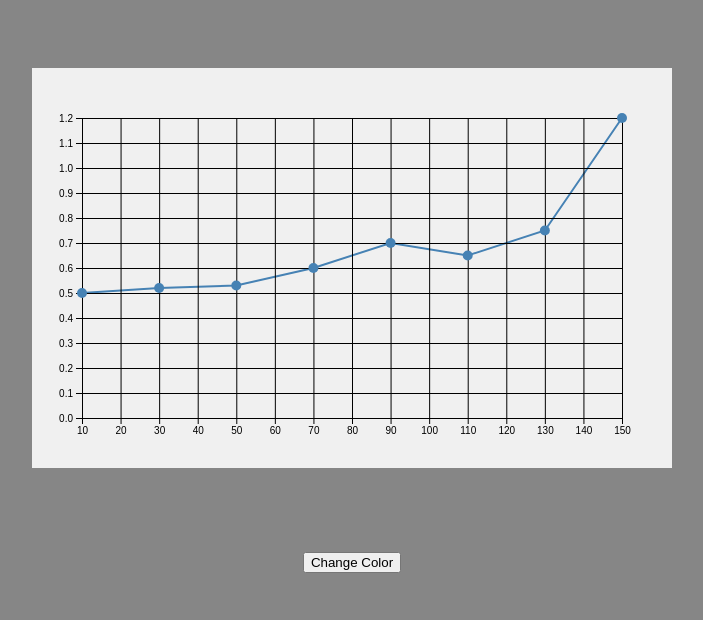
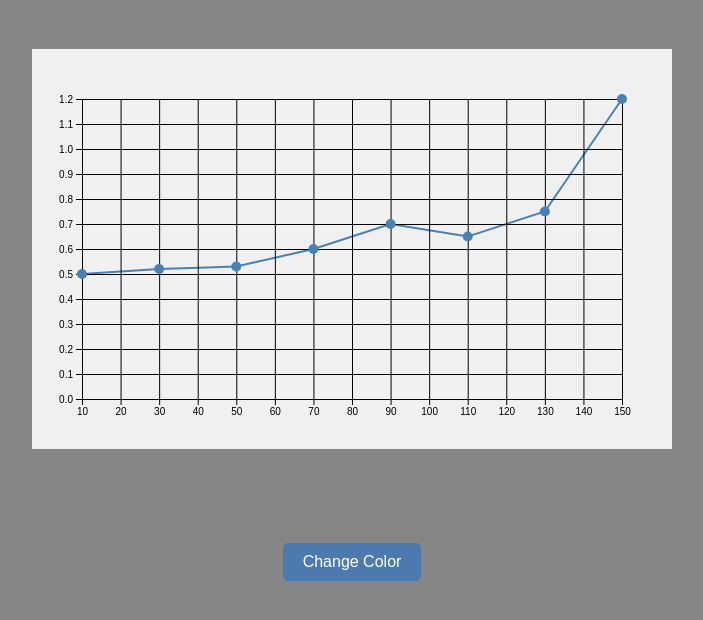
Before and after one commit to Jump3rr/line-chart, a React (Create React App) app: page / in a window 1280 px wide. Shown: the top 620 px of the page, without its empty margins (288-991 px from the left). Built offline with nearby package versions, Linux system fonts and the light colour scheme; the HTML template or start-up script is replaced by a standard one.

Commit message:
button styles

```diff
--- a/src/components/LineChart.css
+++ b/src/components/LineChart.css
@@ -9,3 +9,22 @@
   align-items: center;
   height: 80vh;
 }
+#bg-color-btn {
+  background-color: #4c7aaf;
+  border: none;
+  color: white;
+  padding: 10px 20px;
+  text-align: center;
+  text-decoration: none;
+  display: inline-block;
+  font-size: 16px;
+  margin: 10px;
+  cursor: pointer;
+  border-radius: 5px;
+  transition-duration: 0.4s;
+}
+
+#bg-color-btn:hover {
+  background-color: #245286;
+  color: white;
+}
--- a/src/components/LineChart.tsx
+++ b/src/components/LineChart.tsx
@@ -38,9 +38,6 @@ const LineChart = () => {
 
   const generateChart = () => {
     const svg = d3.select(svgRef.current);
-    console.log(svg);
-    if (!svg) return;
-
     const margin = { top: 50, right: 50, bottom: 50, left: 50 };
     const width = Number(svg.attr('width')) - margin.left - margin.right;
     const height = Number(svg.attr('height')) - margin.top - margin.bottom;
@@ -125,7 +122,7 @@ const LineChart = () => {
           .attr('stroke-dasharray', '10')
           .attr('stroke-width', '3');
       })
-      .on('mouseout', (event, d) => {
+      .on('mouseout', (event) => {
         svg.selectAll('.x-line').remove();
         svg.selectAll('.y-line').remove();
       });
@@ -167,7 +164,9 @@ const LineChart = () => {
               }}
             ></svg>
           </div>
-          <button onClick={handleBackgroundColorChange}>Change Color</button>
+          <button id='bg-color-btn' onClick={handleBackgroundColorChange}>
+            Change Color
+          </button>
         </>
       )}
     </div>
```
Lines whose indentation alone changed are shown as unchanged.
